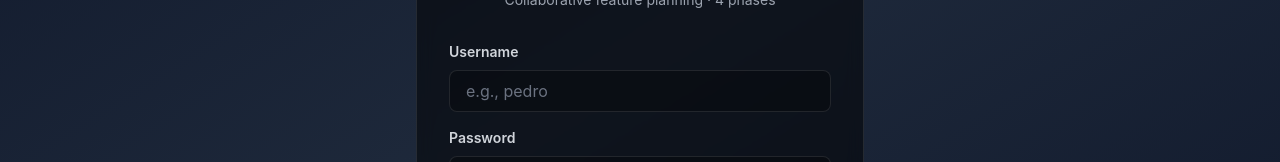
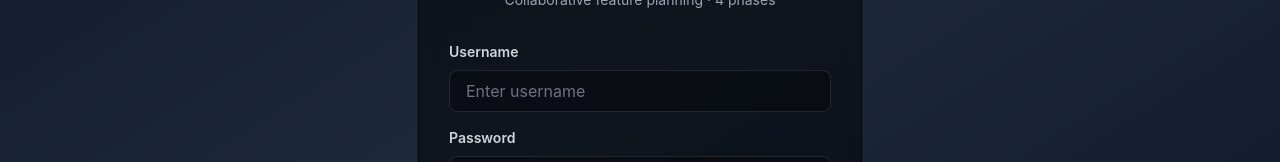
Before and after one commit to ratelb84/gumtree-mvp-lockdown, a Next.js app: page / in a window 1280 px wide. Shown: the part 344-506 px from the top of the page. Built offline with nearby package versions, Linux system fonts and the light colour scheme.

Commit message:
Remove Pedro example from login page placeholder

```diff
--- a/app/page.tsx
+++ b/app/page.tsx
@@ -345,7 +345,7 @@ export default function MVPLockdownPage() {
                   type="text"
                   value={username}
                   onChange={e => setUsername(e.target.value)}
-                  placeholder="e.g., pedro"
+                  placeholder="Enter username"
                   className="w-full bg-black/30 border border-white/10 rounded-lg px-4 py-2 text-white placeholder-gray-500 focus:outline-none focus:ring-2 focus:ring-white/20"
                   onKeyPress={e => e.key === 'Enter' && handleLogin()}
                 />
```
